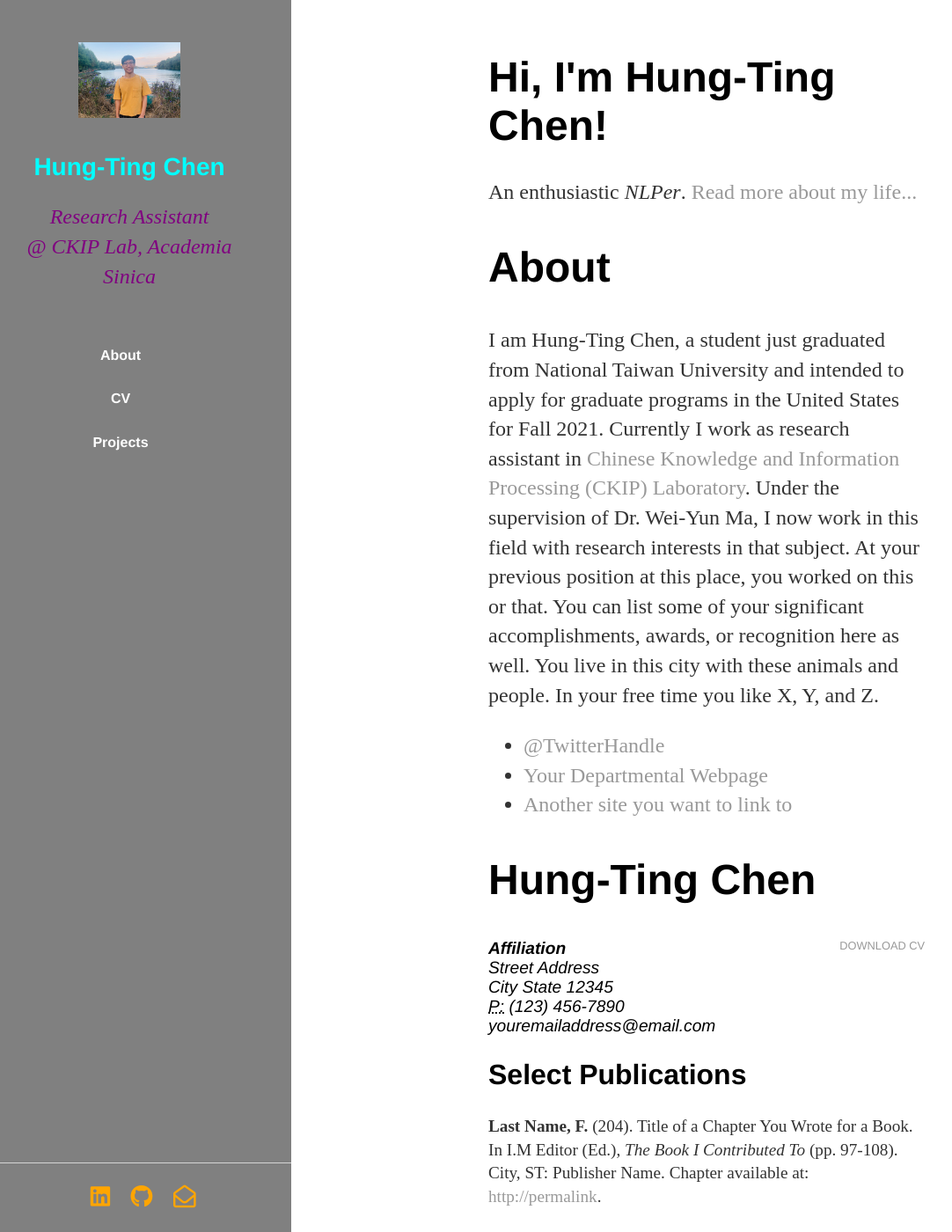
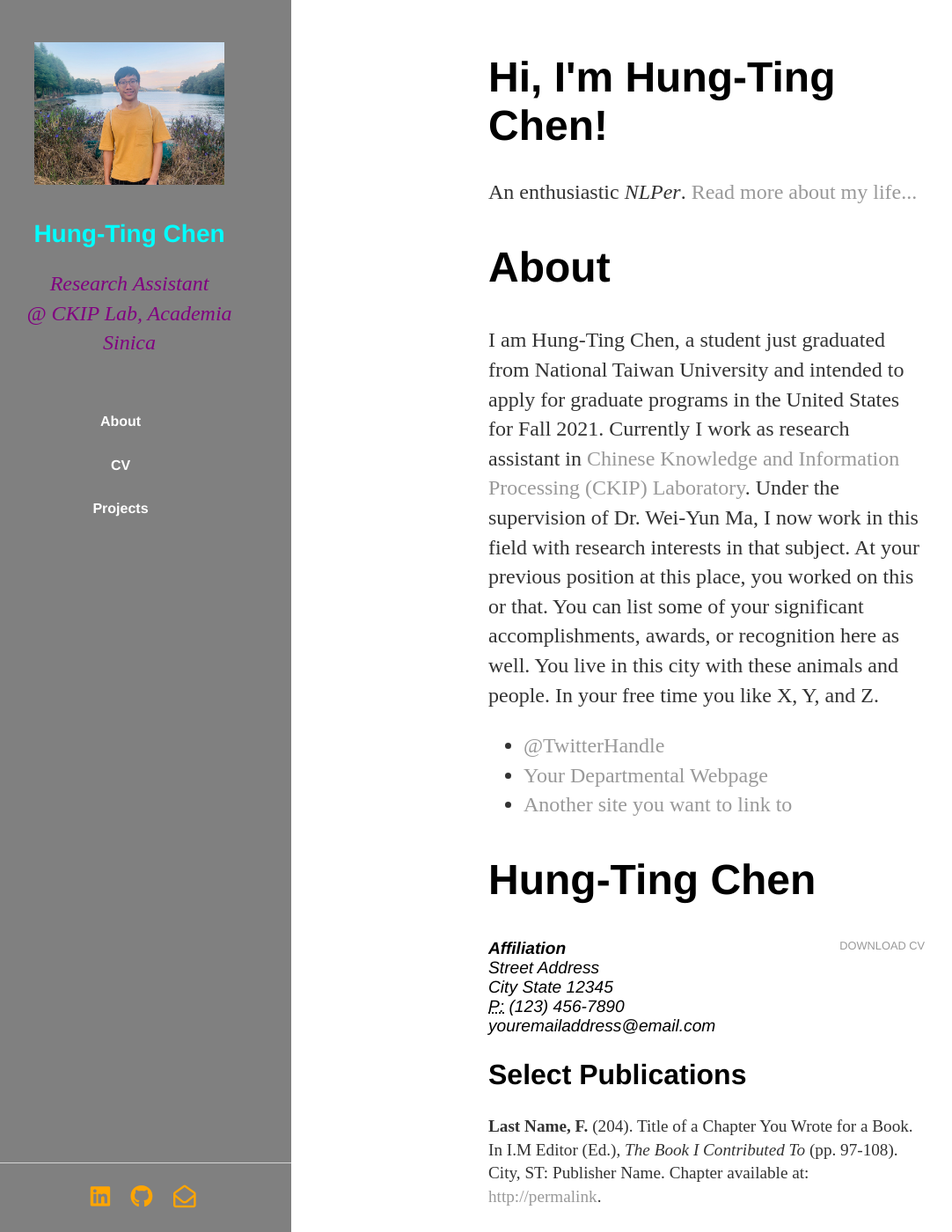
Before and after one commit to timchen0618/timchen0618.github.io, a Jekyll site: the page index.html, which Jekyll copies as it is, in a window 1280 px wide and 1400 px high. Shown: the whole window at 88% size, without its empty margins (37-1119 px from the left). Built offline with Jekyll 4.4.1, drawn with Linux system fonts in a browser that asks for light colours; nearby versions of some CDN libraries.

```diff
--- a/css/main.css
+++ b/css/main.css
@@ -121,7 +121,7 @@
             #header > header .avatar {
                 display: block;
                 margin: 0 auto 2.25em auto;
-                width: 8em;
+                width: 15em;
             }
 
             #header > header h1 {
```
